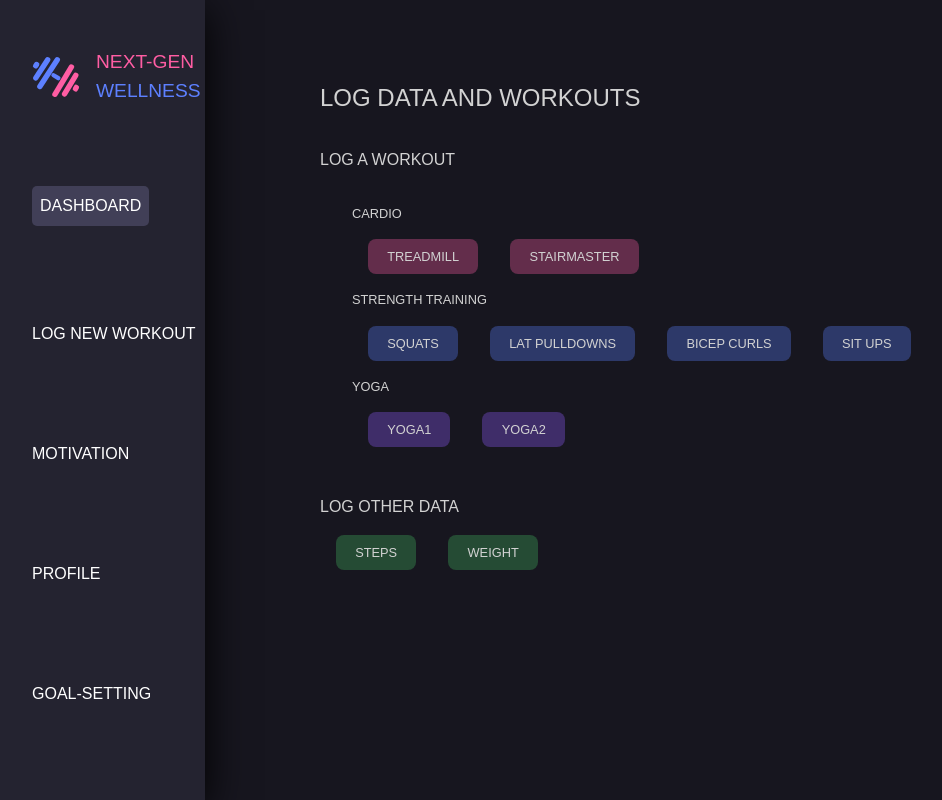
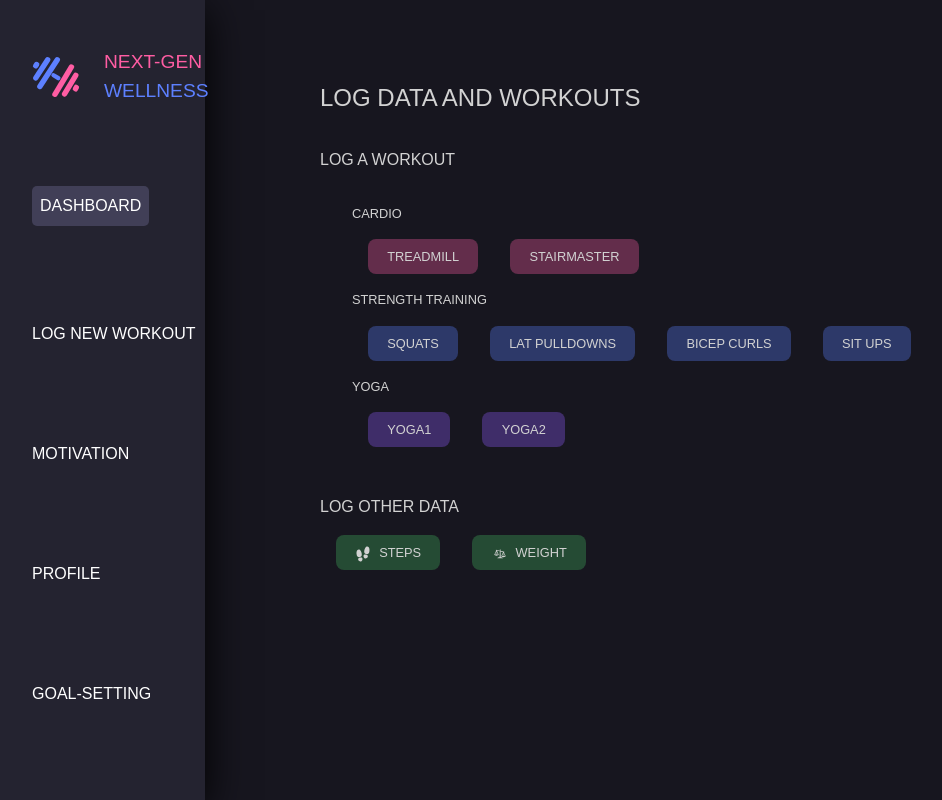
Before and after one commit to RiaChacko/NextGenWellness, a React (Vite) app: page /log-new-workout in a window 1280 px wide. Shown: the whole page, without its empty margins (0-942 px from the left). Built offline with nearby package versions, Linux system fonts and the light colour scheme; a web font is replaced by a local one.

Commit message:
added icons

```diff
--- a/src/pages/Log.css
+++ b/src/pages/Log.css
@@ -75,3 +75,16 @@
 .log-other-title {
     margin-top: 2rem;
 }
+
+.footsteps-icon {
+    width: 1rem;
+}
+
+.scale-icon {
+    width: 1rem;
+}
+
+img {
+    display: inline;
+    margin-right: 0.5rem;
+}
--- a/src/pages/Log.jsx
+++ b/src/pages/Log.jsx
@@ -1,5 +1,7 @@
 import "../pages/Log.css";
 import Navbar from "./Navbar";
+import footsteps from "../assets/footsteps-icon.svg";
+import scale from "../assets/scale-icon.svg";
 
 function Log() {
 
@@ -35,8 +37,14 @@ function Log() {
 
                 <h2 className="log-other-title">LOG OTHER DATA</h2>
                 <div className="log-other">
-                    <button>STEPS</button>
-                    <button>WEIGHT</button>
+                    <button>
+                        <img className="footsteps-icon" src={footsteps}></img>
+                        STEPS
+                    </button>
+                    <button>
+                        <img className="scale-icon" src={scale}></img>
+                        WEIGHT
+                    </button>
                 </div>
 
             </div>
```
Also changed, not shown: src/assets/footsteps-icon.svg (added), src/assets/scale-icon.svg (added).
